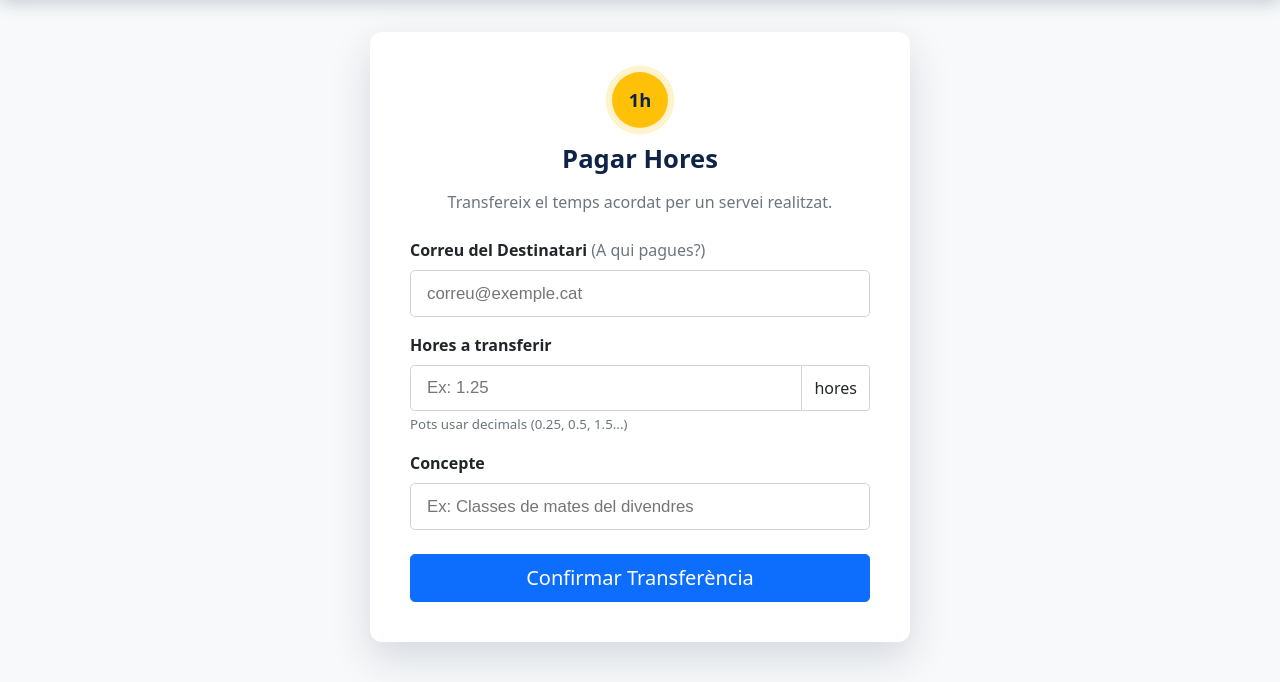
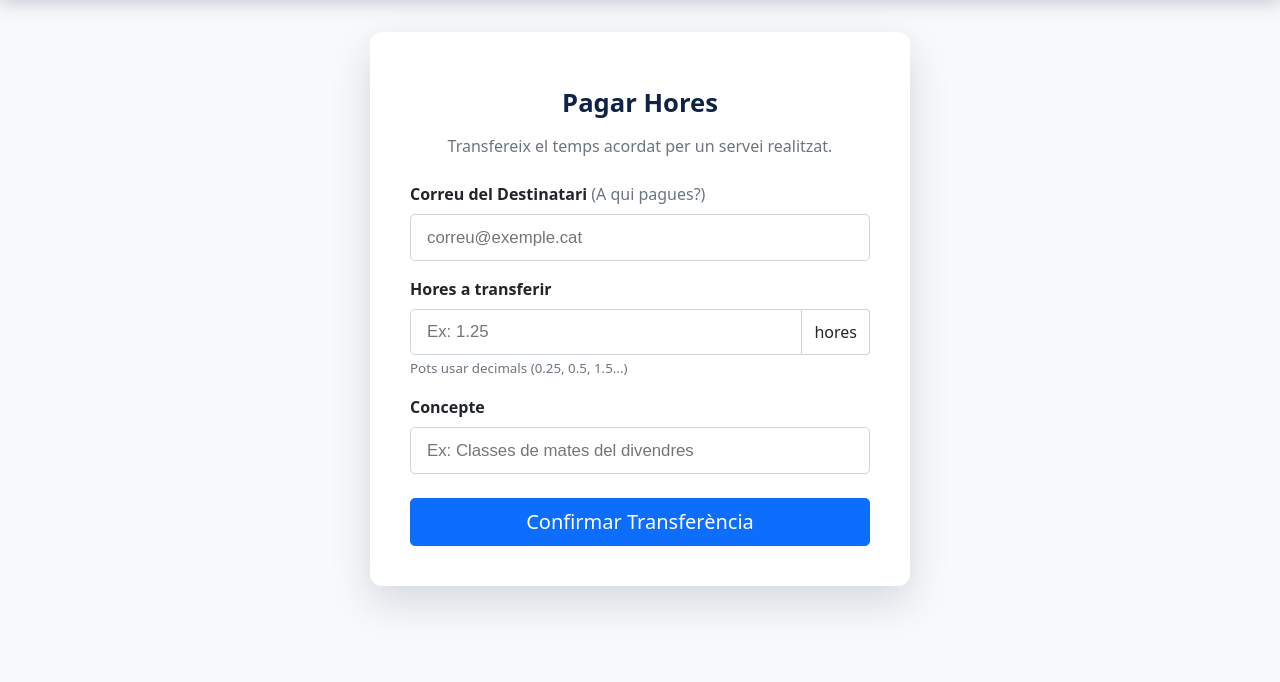
Before and after one commit to arnaufito/banc_de_temps, a Flask app: template templates/transferencia.html in a window 1280 px wide. Shown: the part 69-751 px from the top of the page. Run offline with Flask 3, Linux system fonts and the light colour scheme; the template is opened without the code that fills it, so the values that code supplies are empty.

Commit message:
he tret la moneda de transferencia

```diff
--- a/templates/transferencia.html
+++ b/templates/transferencia.html
@@ -17,7 +17,6 @@
                 <div class="card bt-card border-0">
                     <div class="card-body bt-card-cos">
                         <div class="text-center mb-4">
-                            <span class="bt-moneda-mini bt-moneda-titol">1h</span>
                             <h3 class="bt-titol-card mt-3 mb-2">Pagar Hores</h3>
                             <p class="text-muted mb-0">Transfereix el temps acordat per un servei realitzat.</p>
                         </div>
```
